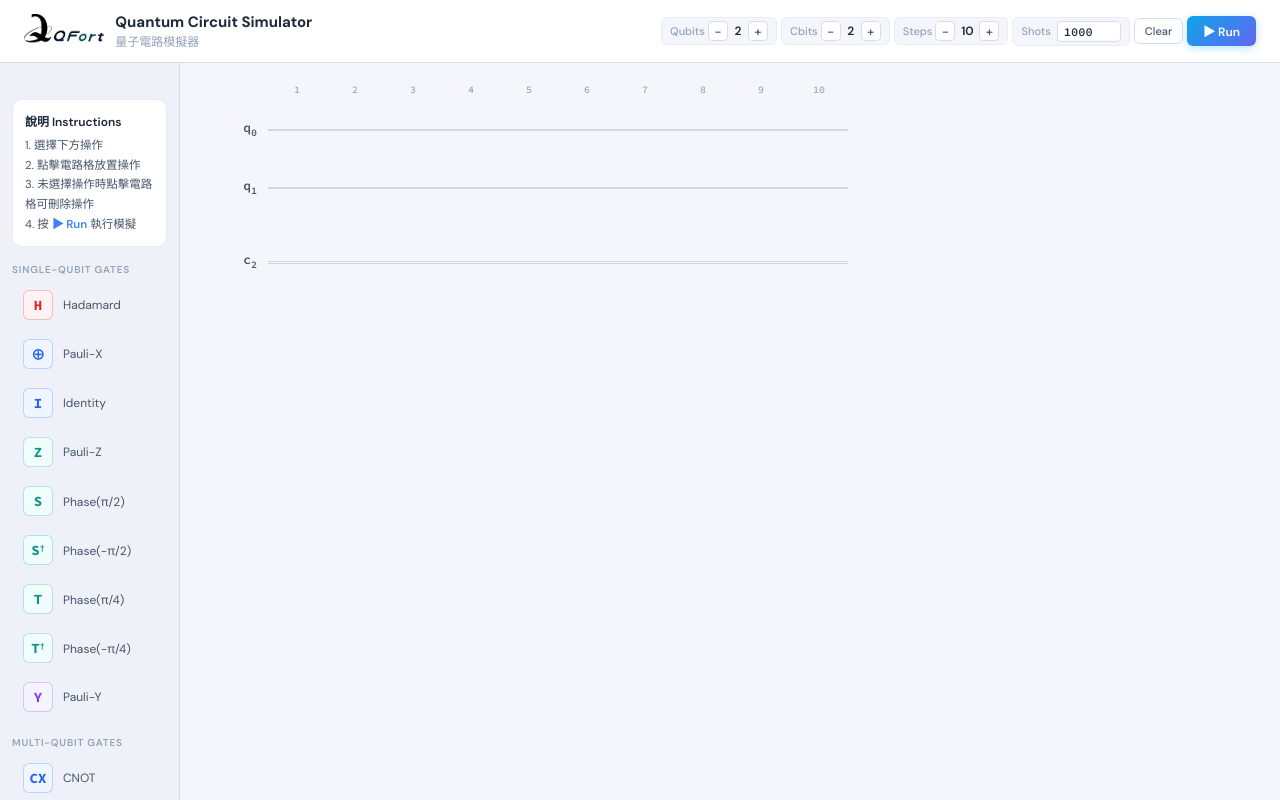
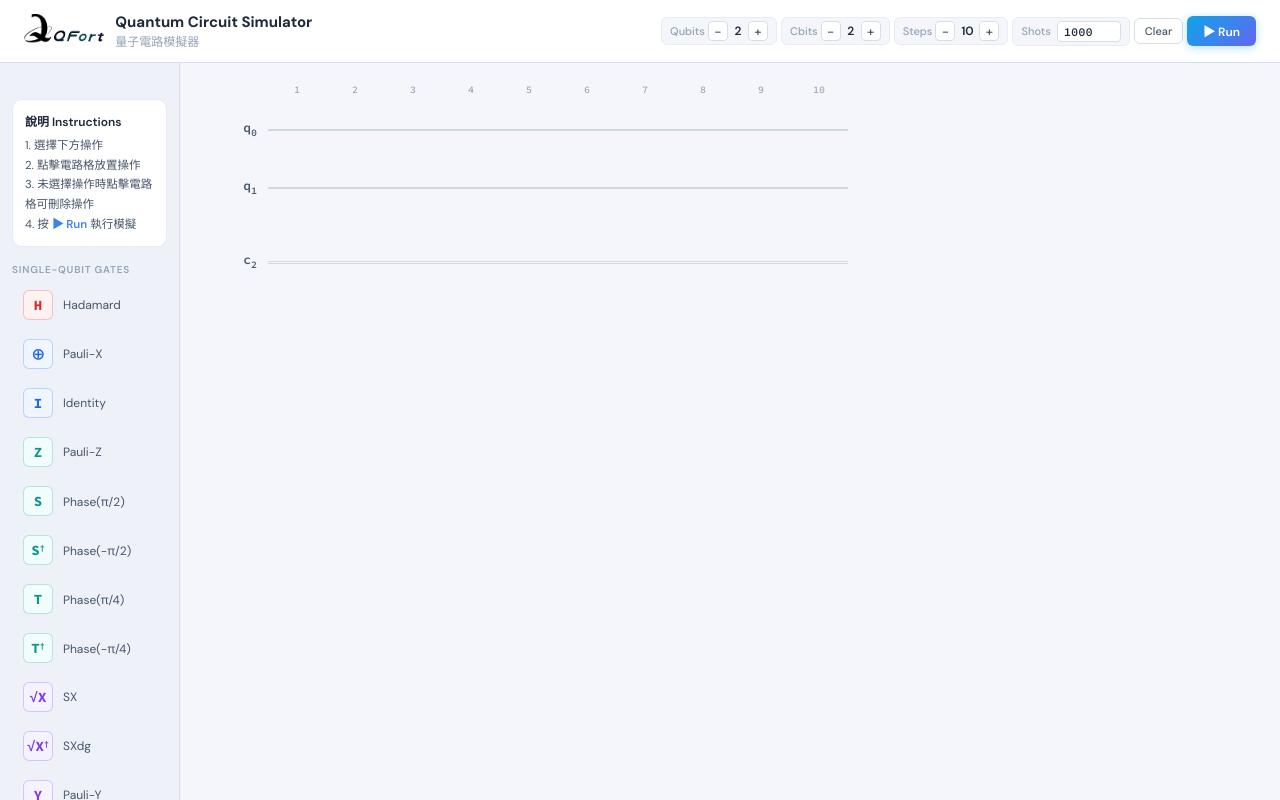
Before and after one commit to NCKU-QFort/QCsimulator, a React (Vite) app: page / in a window 1280 px wide. Shown: the top 800 px of the page. Built offline with nearby package versions, Linux system fonts and the light colour scheme.

Commit message:
add SX and SXdg gates

```diff
--- a/src/gateDefinitions.js
+++ b/src/gateDefinitions.js
@@ -1,8 +1,9 @@
 const S2 = 1 / Math.sqrt(2);
+const HALF = 0.5;
 
 // Gate categories for UI display
 // note that the order of gates in these arrays determines their order in the palette
-export const SINGLE_QUBIT_GATES = ["H", "X", "I", "Z", "S", "Sdg", "T", "Tdg", "Y"];
+export const SINGLE_QUBIT_GATES = ["H", "X", "I", "Z", "S", "Sdg", "T", "Tdg", "SX", "SXdg", "Y"];
 export const MULTI_QUBIT_GATES = ["CNOT", "SWAP", "CZ"];
 
 // Reusable operation category colors
@@ -73,6 +74,40 @@ export const GATE_DEFS = {
     color: LOGICAL_GATE_COLOR,
     bg: LOGICAL_GATE_BG,
     desc: "Pauli-X",
+    qubits: 1,
+  },
+  SX: {
+    matrix: [
+      [
+        [HALF,  HALF],  // (1 + i)/2
+        [HALF, -HALF],  // (1 - i)/2
+      ],
+      [
+        [HALF, -HALF],  // (1 - i)/2
+        [HALF,  HALF],  // (1 + i)/2
+      ],
+    ],
+    label: "√X",
+    color: OTHER_GATE_COLOR,
+    bg: OTHER_GATE_BG,
+    desc: "SX",
+    qubits: 1,
+  },
+  SXdg: {
+    matrix: [
+      [
+        [HALF, -HALF],  // (1 - i)/2
+        [HALF,  HALF],  // (1 + i)/2
+      ],
+      [
+        [HALF,  HALF],  // (1 + i)/2
+        [HALF, -HALF],  // (1 - i)/2
+      ],
+    ],
+    label: "√X†",
+    color: OTHER_GATE_COLOR,
+    bg: OTHER_GATE_BG,
+    desc: "SXdg",
     qubits: 1,
   },
   Y: {
```
